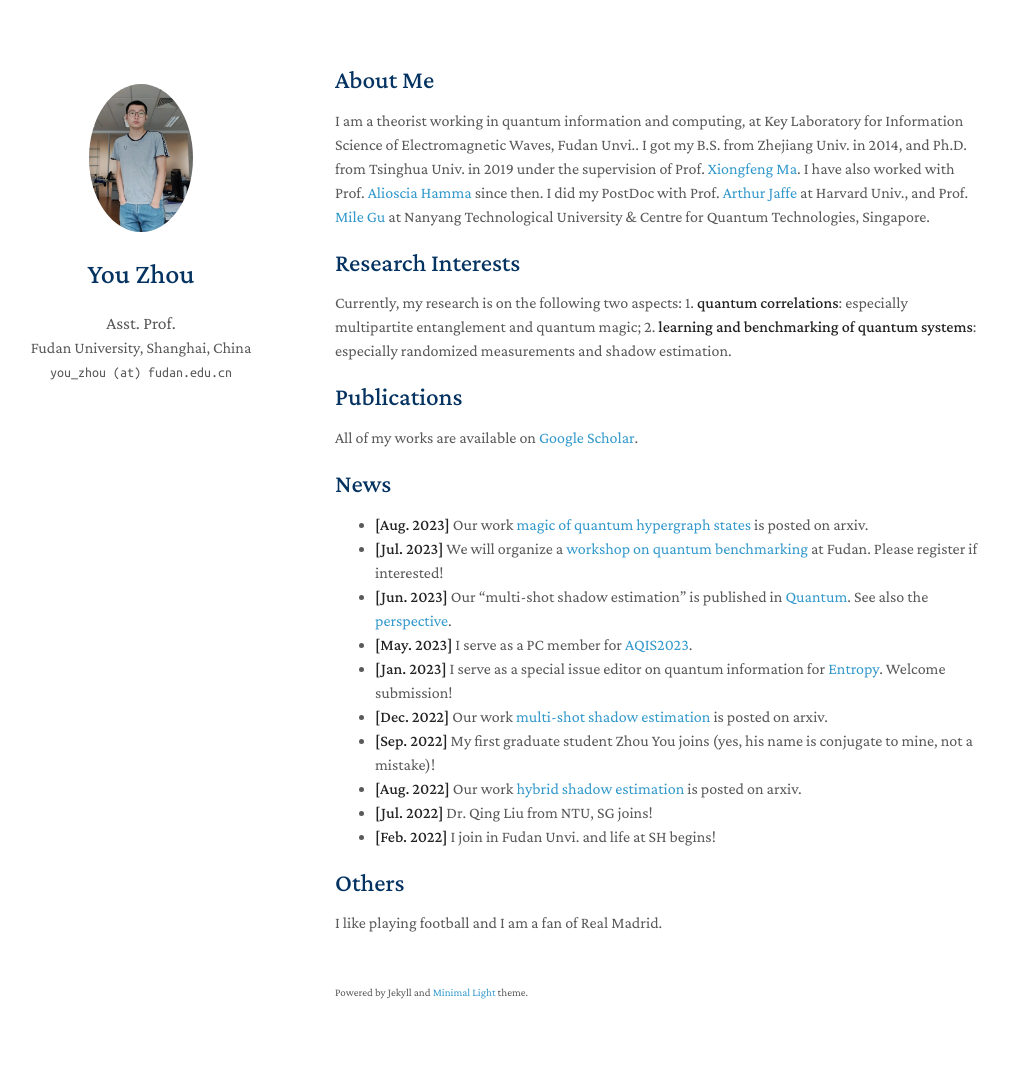
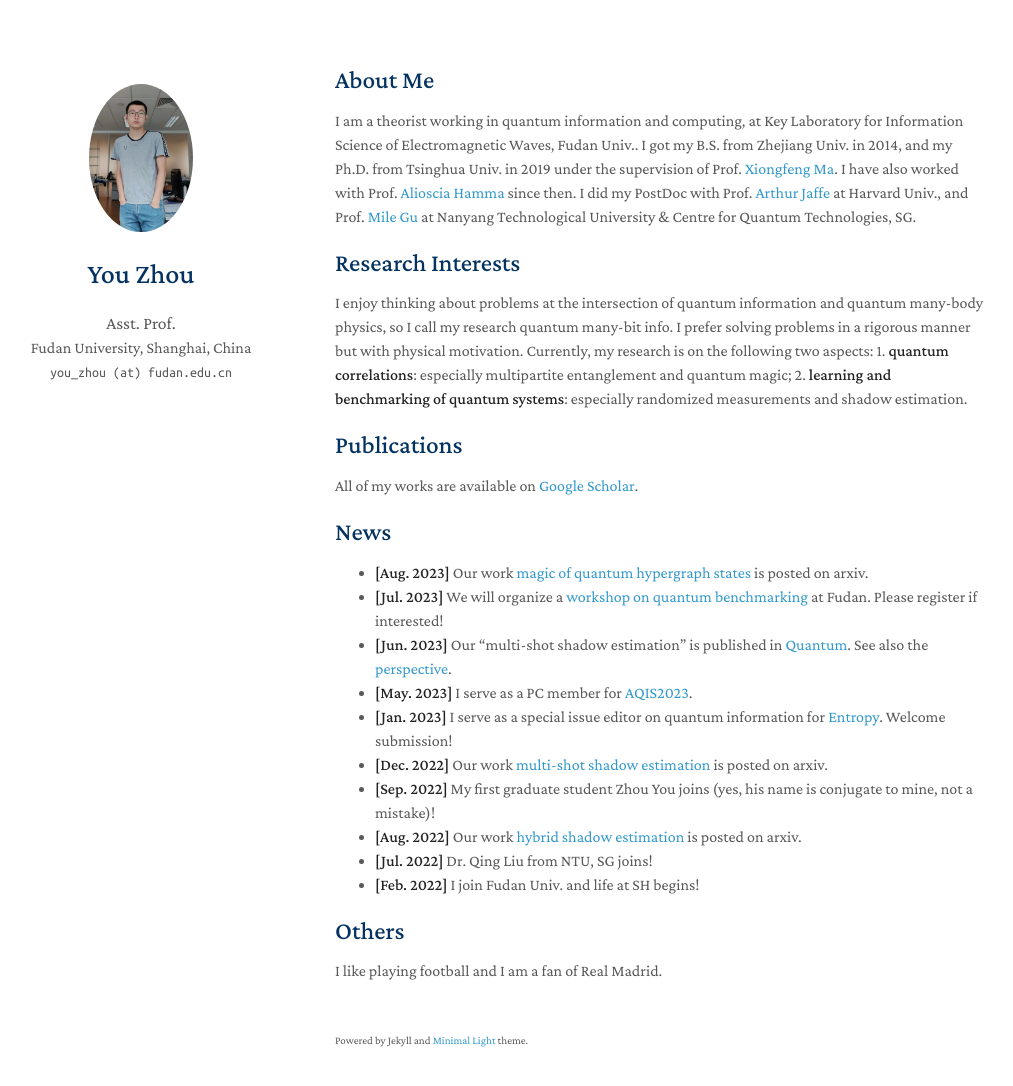
Before and after one commit to youzhoutravel/homepage1, a Jekyll site: the page built from index.md, in a window 1280 px wide and 1121 px high. Shown: the top 1086 px of the window, without its empty margins (135-1148 px from the left). Built offline with Jekyll 4.4.1, drawn with Linux system fonts in a browser that asks for light colours; nearby versions of some CDN libraries; a style sheet for code colours, icons or effects is not loaded; our own code applies the rules of GitHub Pages for plain Markdown files.

Commit message:
Update index.md

```diff
--- a/index.md
+++ b/index.md
@@ -4,10 +4,10 @@ layout: homepage
 
 ## About Me
 
-I am a theorist working in quantum information and computing, at Key Laboratory for Information Science of Electromagnetic Waves, Fudan Unvi.. I got my B.S. from Zhejiang Univ. in 2014, and Ph.D. from Tsinghua Univ. in 2019 under the supervision of Prof. [Xiongfeng Ma](https://iiis.tsinghua.edu.cn/maxiongfeng/). I have also worked with Prof. [Alioscia Hamma](https://www.quantumphysics.fun/) since then. I did my PostDoc with Prof. [Arthur Jaffe](https://mathpicture.fas.harvard.edu/) at Harvard Univ., and Prof. [Mile Gu](https://www.quantumcomplexity.org/milegu/) at Nanyang Technological University & Centre for Quantum Technologies, Singapore.
+I am a theorist working in quantum information and computing, at Key Laboratory for Information Science of Electromagnetic Waves, Fudan Univ.. I got my B.S. from Zhejiang Univ. in 2014, and my Ph.D. from Tsinghua Univ. in 2019 under the supervision of Prof. [Xiongfeng Ma](https://iiis.tsinghua.edu.cn/maxiongfeng/). I have also worked with Prof. [Alioscia Hamma](https://www.quantumphysics.fun/) since then. I did my PostDoc with Prof. [Arthur Jaffe](https://mathpicture.fas.harvard.edu/) at Harvard Univ., and Prof. [Mile Gu](https://www.quantumcomplexity.org/milegu/) at Nanyang Technological University & Centre for Quantum Technologies, SG.
 
 ## Research Interests
-Currently, my research is on the following two aspects: 1. **quantum correlations**: especially multipartite entanglement and quantum magic; 2. **learning and benchmarking of quantum systems**: especially randomized measurements and shadow estimation.
+I enjoy thinking about problems at the intersection of quantum information and quantum many-body physics, so I call my research quantum many-bit info. I prefer solving problems in a rigorous manner but with physical motivation. Currently, my research is on the following two aspects: 1. **quantum correlations**: especially multipartite entanglement and quantum magic; 2. **learning and benchmarking of quantum systems**: especially randomized measurements and shadow estimation.
 
 
 ## Publications
@@ -23,7 +23,7 @@ All of my works are available on [Google Scholar](https://scholar.google.com/cit
 - **[Sep. 2022]** My first graduate student Zhou You joins (yes, his name is conjugate to mine, not a mistake)!
 - **[Aug. 2022]** Our work [hybrid shadow estimation](https://arxiv.org/abs/2208.08416) is posted on arxiv.
 - **[Jul. 2022]** Dr. Qing Liu from NTU, SG joins!
-- **[Feb. 2022]** I join in Fudan Unvi. and life at SH begins!
+- **[Feb. 2022]** I join Fudan Univ. and life at SH begins!
 
 
 ## Others
```
